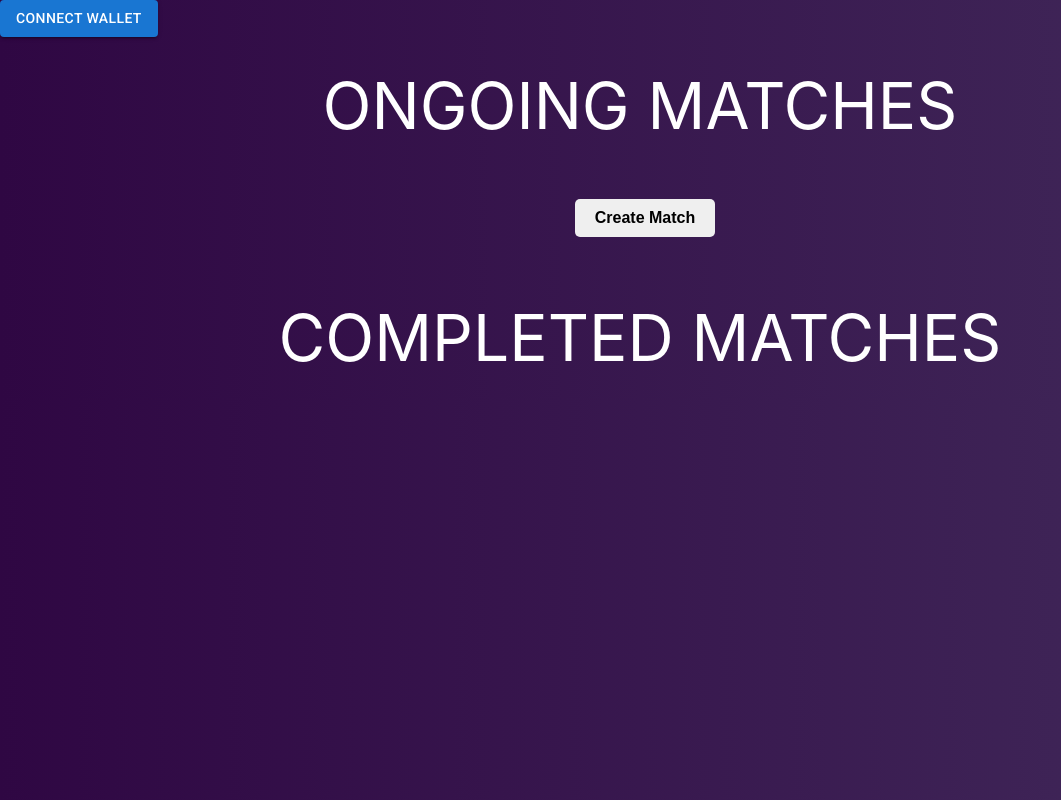
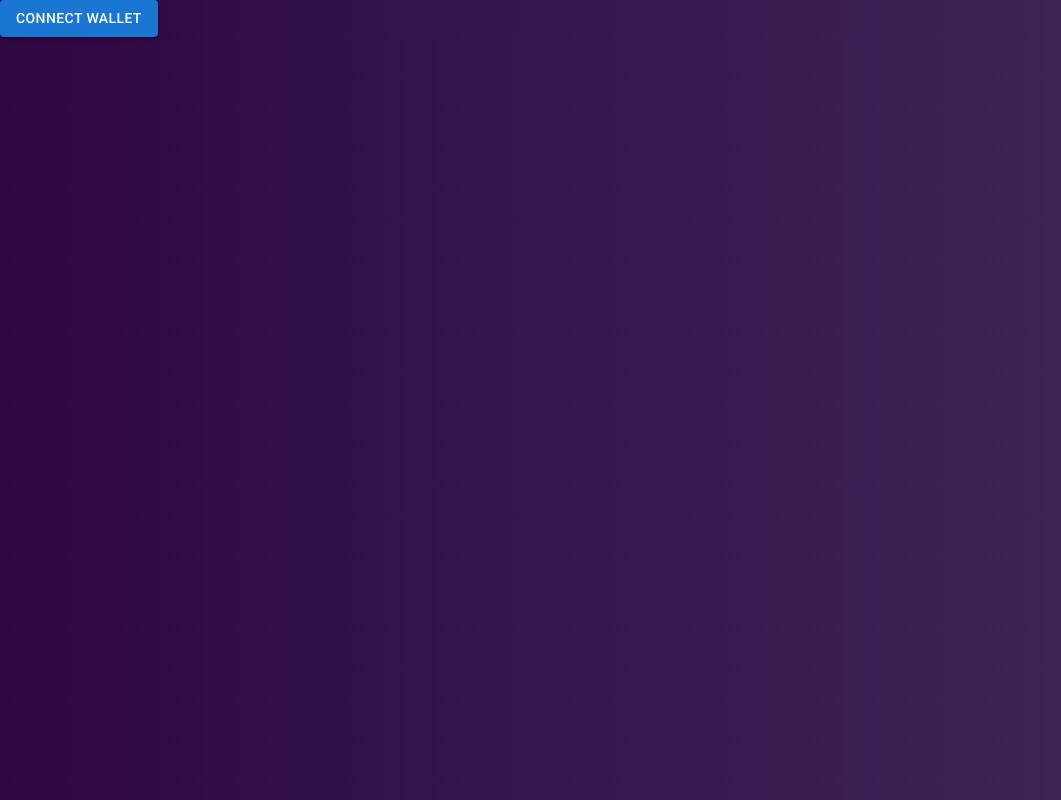
Before and after one commit to ayushpatel2004/Cricket_Betting_dApp, a React (Create React App) app in the folder admin/: page / in a window 1280 px wide. Shown: the whole page, without its empty margins (0-1061 px from the left). Built offline with nearby package versions, Linux system fonts and the light colour scheme.

Commit message:
fixed bug

```diff
--- a/admin/src/container/Home.js
+++ b/admin/src/container/Home.js
@@ -17,7 +17,7 @@ const Home=()=>{
                 <Button onClick={connectWallet} variant="contained">Connect Wallet</Button>
             }
 
-            <div>
+            {(currentAccount)&&<div>
             <div className="list">
                 <div className="ongoing">ONGOING MATCHES</div>
                 {loadingactivematch||loadingmatchclose||loadingmatchcreate?<Loader/>:
@@ -43,7 +43,7 @@ const Home=()=>{
                     }
                 </div>}
             </div>
-            </div>
+            </div>}
         </div>
     )
 }
```
